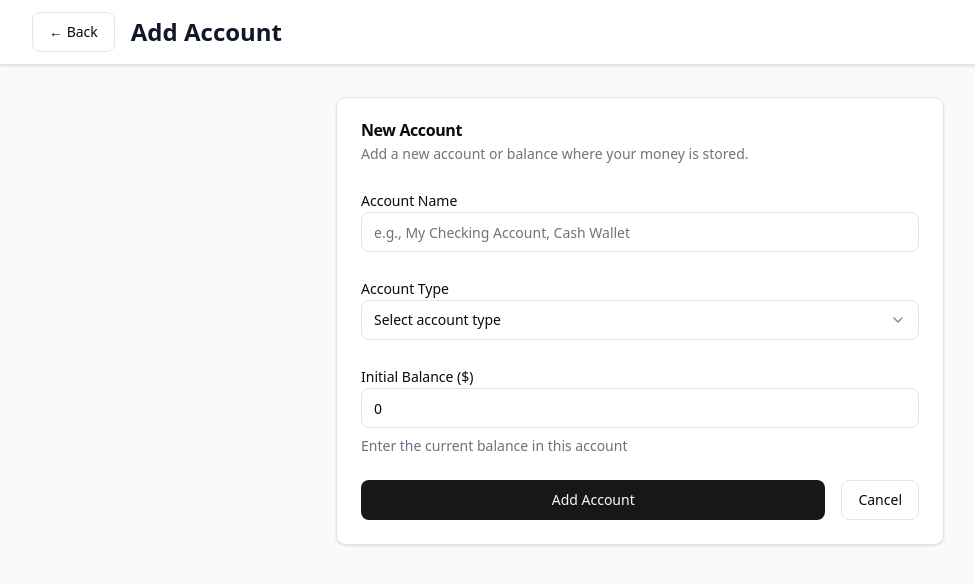
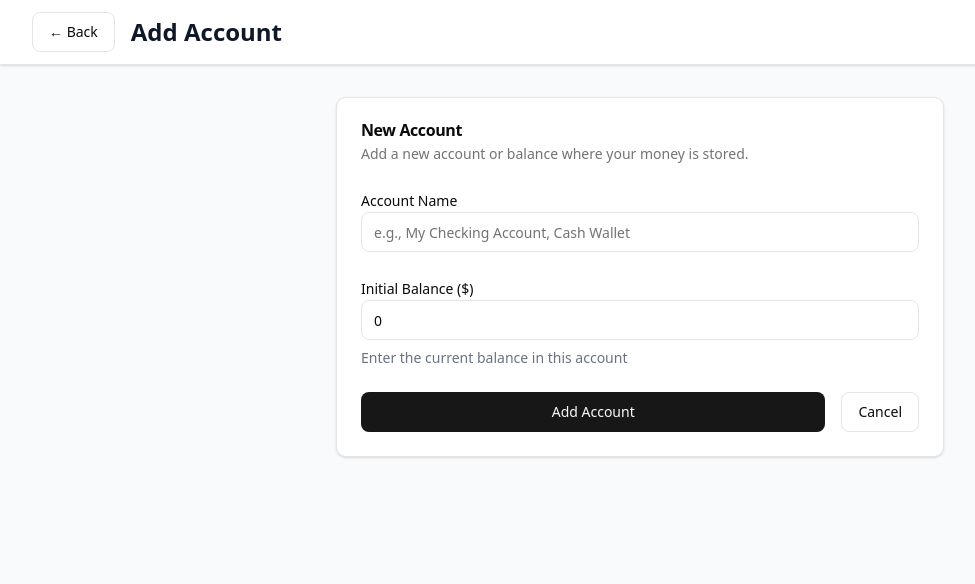
Before and after one commit to thatanjan/fin-track, a Next.js app: page /balances/new in a window 1280 px wide. Shown: the top 584 px of the page, without its empty margins (0-975 px from the left). Built offline with nearby package versions, Linux system fonts and the light colour scheme.

Commit message:
refactor: remove account type selection from NewBalanceForm and adjust createBalance function

```diff
--- a/src/actions/management.ts
+++ b/src/actions/management.ts
@@ -17,13 +17,11 @@ export async function createBalance(formData: FormData) {
   }
 
   const name = formData.get('name') as string
-  const type = formData.get('type') as 'cash' | 'bank_account' | 'mobile_banking'
   const balance = parseFloat(formData.get('balance') as string) || 0
 
   const newBalance: InsertBalance = {
     user_id: user.id,
     name,
-    type,
     balance,
   }
 
--- a/src/features/balances/components/NewBalanceForm.tsx
+++ b/src/features/balances/components/NewBalanceForm.tsx
@@ -4,13 +4,6 @@ import { createBalance } from '@/actions/management'
 import { Button } from '@/components/ui/button'
 import { Input } from '@/components/ui/input'
 import { Label } from '@/components/ui/label'
-import {
-  Select,
-  SelectContent,
-  SelectItem,
-  SelectTrigger,
-  SelectValue,
-} from '@/components/ui/select'
 import Link from 'next/link'
 import { useRouter } from 'next/navigation'
 import { useTransition } from 'react'
@@ -48,21 +41,6 @@ export default function NewBalanceForm() {
         />
       </div>
 
-      {/* Account Type */}
-      <div className="space-y-2">
-        <Label htmlFor="type">Account Type</Label>
-        <Select name="type" required>
-          <SelectTrigger>
-            <SelectValue placeholder="Select account type" />
-          </SelectTrigger>
-          <SelectContent>
-            <SelectItem value="cash">Cash</SelectItem>
-            <SelectItem value="bank_account">Bank Account</SelectItem>
-            <SelectItem value="mobile_banking">Mobile Banking</SelectItem>
-          </SelectContent>
-        </Select>
-      </div>
-
       {/* Initial Balance */}
       <div className="space-y-2">
         <Label htmlFor="balance">Initial Balance ($)</Label>
```
